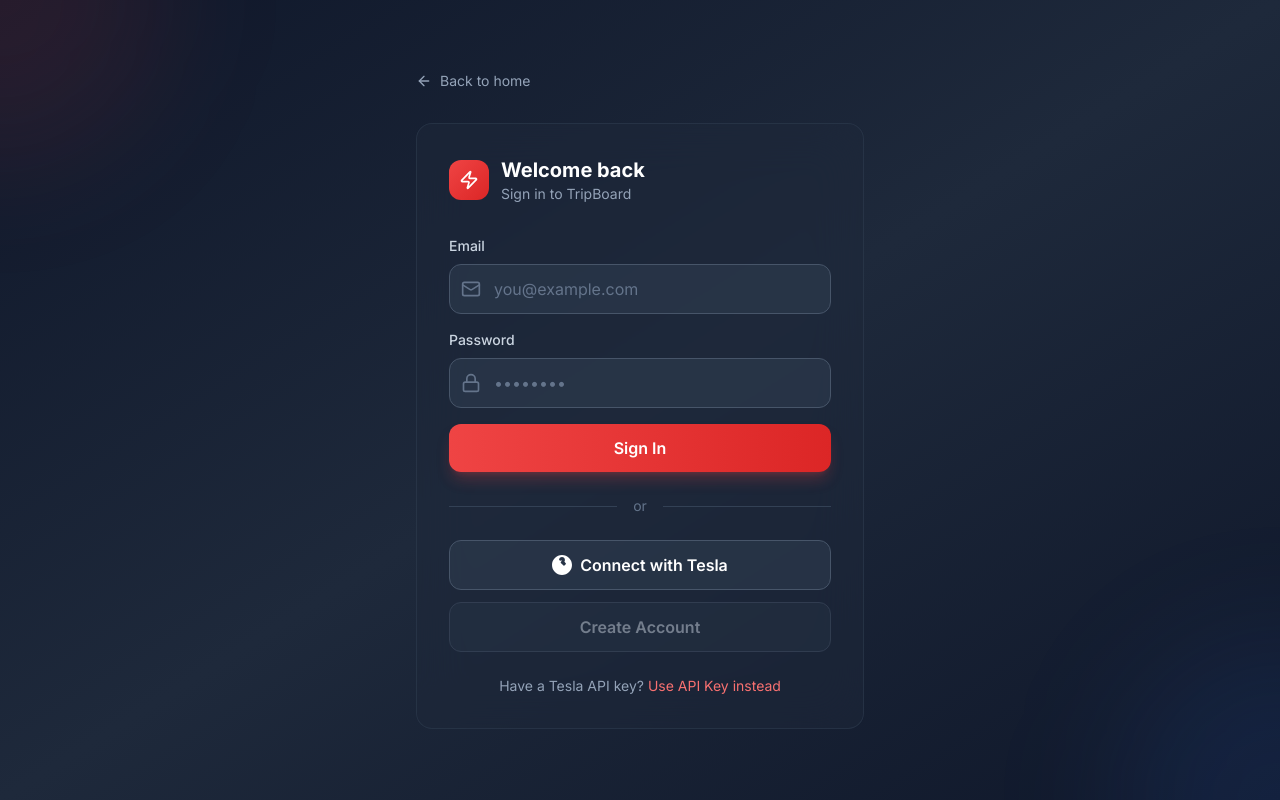
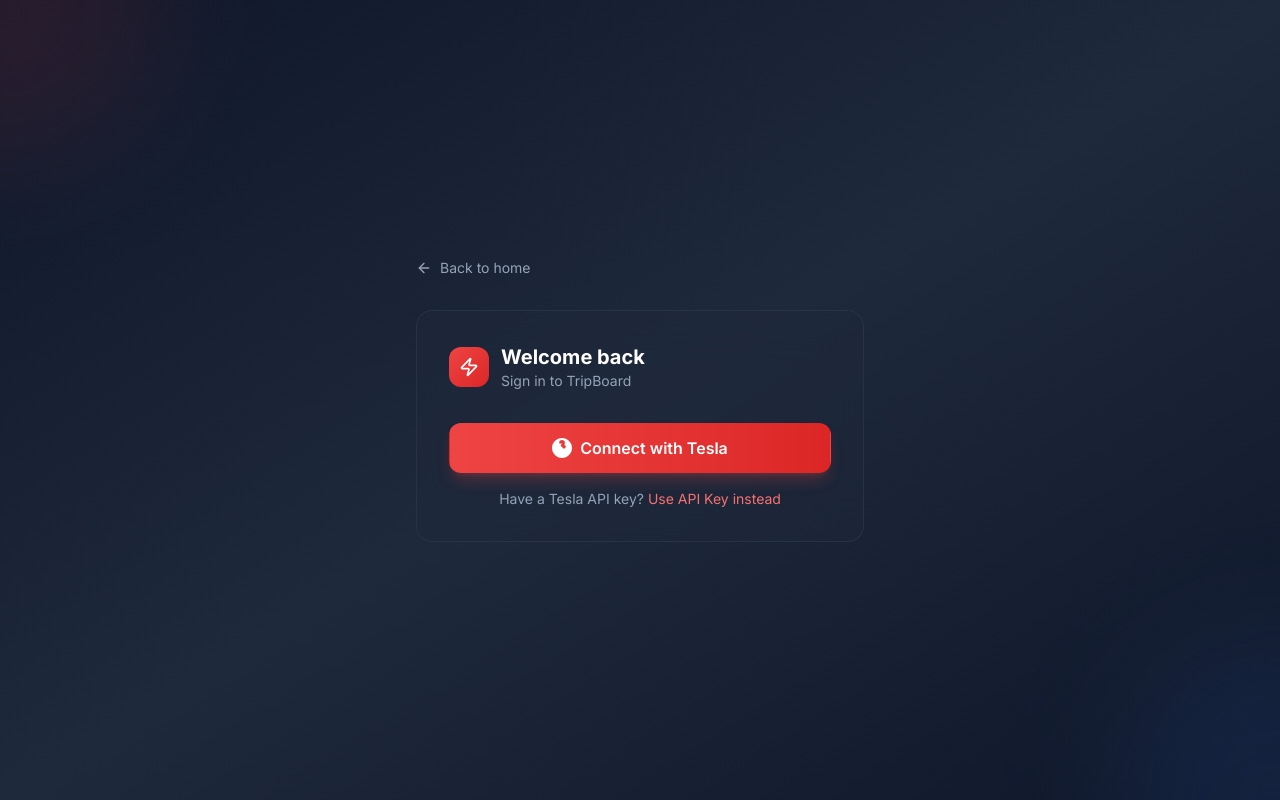
Before and after one commit to manojknaikade/TripBoard, a Next.js app: page /auth/login in a window 1280 px wide. Built offline with nearby package versions, Linux system fonts and the light colour scheme.

Commit message:
Simplify login UI and extend Tesla session to 30 days

```diff
--- a/src/app/api/auth/tesla/callback/route.ts
+++ b/src/app/api/auth/tesla/callback/route.ts
@@ -99,7 +99,7 @@ export async function GET(request: NextRequest) {
             httpOnly: true,
             secure: process.env.NODE_ENV === 'production',
             sameSite: 'lax',
-            maxAge: tokens.expires_in || 3600,
+            maxAge: 30 * 24 * 60 * 60, // Extend session to 30 days in the browser
         });
 
         if (tokens.refresh_token) {
--- a/src/app/auth/login/page.tsx
+++ b/src/app/auth/login/page.tsx
@@ -1,61 +1,9 @@
 'use client';
 
-import { useState } from 'react';
 import Link from 'next/link';
-import { useRouter } from 'next/navigation';
-import { Zap, Mail, Lock, ArrowLeft, Loader2 } from 'lucide-react';
-import { createClient } from '@/lib/supabase/client';
+import { Zap, ArrowLeft } from 'lucide-react';
 
 export default function LoginPage() {
-    const router = useRouter();
-    const [email, setEmail] = useState('');
-    const [password, setPassword] = useState('');
-    const [loading, setLoading] = useState(false);
-    const [error, setError] = useState<string | null>(null);
-
-    const handleLogin = async (e: React.FormEvent) => {
-        e.preventDefault();
-        setLoading(true);
-        setError(null);
-
-        const supabase = createClient();
-        const { error } = await supabase.auth.signInWithPassword({
-            email,
-            password,
-        });
-
-        if (error) {
-            setError(error.message);
-            setLoading(false);
-            return;
-        }
-
-        router.push('/dashboard');
-    };
-
-    const handleSignUp = async () => {
-        setLoading(true);
-        setError(null);
-
-        const supabase = createClient();
-        const { error } = await supabase.auth.signUp({
-            email,
-            password,
-            options: {
-                emailRedirectTo: `${window.location.origin}/auth/callback`,
-            },
-        });
-
-        if (error) {
-            setError(error.message);
-            setLoading(false);
-            return;
-        }
-
-        setError('Check your email for a confirmation link!');
-        setLoading(false);
-    };
-
     return (
         <main className="flex min-h-screen items-center justify-center px-4">
             {/* Background effects */}
@@ -87,83 +35,17 @@ export default function LoginPage() {
                         </div>
                     </div>
 
-                    {/* Form */}
-                    <form onSubmit={handleLogin} className="space-y-4">
-                        <div>
-                            <label className="mb-2 block text-sm font-medium text-slate-300">
-                                Email
-                            </label>
-                            <div className="relative">
-                                <Mail className="absolute left-3 top-1/2 h-5 w-5 -translate-y-1/2 text-slate-500" />
-                                <input
-                                    type="email"
-                                    value={email}
-                                    onChange={(e) => setEmail(e.target.value)}
-                                    placeholder="you@example.com"
-                                    required
-                                    className="w-full rounded-xl border border-slate-600 bg-slate-700/50 py-3 pl-11 pr-4 text-white placeholder-slate-500 outline-none transition-colors focus:border-red-500 focus:ring-1 focus:ring-red-500"
-                                />
-                            </div>
-                        </div>
-
-                        <div>
-                            <label className="mb-2 block text-sm font-medium text-slate-300">
-                                Password
-                            </label>
-                            <div className="relative">
-                                <Lock className="absolute left-3 top-1/2 h-5 w-5 -translate-y-1/2 text-slate-500" />
-                                <input
-                                    type="password"
-                                    value={password}
-                                    onChange={(e) => setPassword(e.target.value)}
-                                    placeholder="••••••••"
-                                    required
-                                    className="w-full rounded-xl border border-slate-600 bg-slate-700/50 py-3 pl-11 pr-4 text-white placeholder-slate-500 outline-none transition-colors focus:border-red-500 focus:ring-1 focus:ring-red-500"
-                                />
-                            </div>
-                        </div>
-
-                        {error && (
-                            <p className={`text-sm ${error.includes('Check your email') ? 'text-green-400' : 'text-red-400'}`}>
-                                {error}
-                            </p>
-                        )}
-
-                        <button
-                            type="submit"
-                            disabled={loading}
-                            className="flex w-full items-center justify-center gap-2 rounded-xl bg-gradient-to-r from-red-500 to-red-600 py-3 font-semibold text-white shadow-lg shadow-red-500/25 transition-all hover:shadow-xl disabled:opacity-50"
-                        >
-                            {loading ? <Loader2 className="h-5 w-5 animate-spin" /> : 'Sign In'}
-                        </button>
-                    </form>
-
-                    {/* Divider */}
-                    <div className="my-6 flex items-center gap-4">
-                        <div className="h-px flex-1 bg-slate-700" />
-                        <span className="text-sm text-slate-500">or</span>
-                        <div className="h-px flex-1 bg-slate-700" />
-                    </div>
-
+                    <div className="space-y-4">
                         {/* Connect with Tesla */}
                         <a
                             href="/api/auth/tesla"
-                        className="flex w-full items-center justify-center gap-2 rounded-xl bg-slate-700/50 py-3 font-semibold text-white transition-all hover:bg-slate-600/50 border border-slate-600"
+                            className="flex w-full items-center justify-center gap-2 rounded-xl bg-gradient-to-r from-red-500 to-red-600 py-3 font-semibold text-white shadow-lg shadow-red-500/25 transition-all hover:shadow-xl border border-transparent hover:border-red-400"
                         >
                             <svg className="h-5 w-5" viewBox="0 0 24 24" fill="currentColor">
                                 <path d="M12 0C5.373 0 0 5.373 0 12s5.373 12 12 12 12-5.373 12-12S18.627 0 12 0zm0 2.5c1.925 0 3.5 1.575 3.5 3.5 0 .725-.224 1.4-.6 1.962l1.6 2.038c.3.3.3.787 0 1.087l-1.6 1.6c-.3.3-.787.3-1.087 0l-1.6-1.6-1.6-1.6c-.3-.3-.3-.787 0-1.087l1.6-2.038A3.494 3.494 0 0 1 8.5 6c0-1.925 1.575-3.5 3.5-3.5z" />
                             </svg>
                             Connect with Tesla
                         </a>
-
-                    {/* Sign up button */}
-                    <button
-                        onClick={handleSignUp}
-                        disabled={loading || !email || !password}
-                        className="mt-3 flex w-full items-center justify-center gap-2 rounded-xl border border-slate-600 bg-slate-700/50 py-3 font-semibold text-slate-300 transition-all hover:border-slate-500 hover:bg-slate-600/50 disabled:opacity-50"
-                    >
-                        Create Account
-                    </button>
 
                         {/* API Key link */}
                         <p className="mt-6 text-center text-sm text-slate-400">
@@ -174,6 +56,7 @@ export default function LoginPage() {
                         </p>
                     </div>
                 </div>
+            </div>
         </main>
     );
 }
```
Lines whose indentation alone changed are shown as unchanged.
